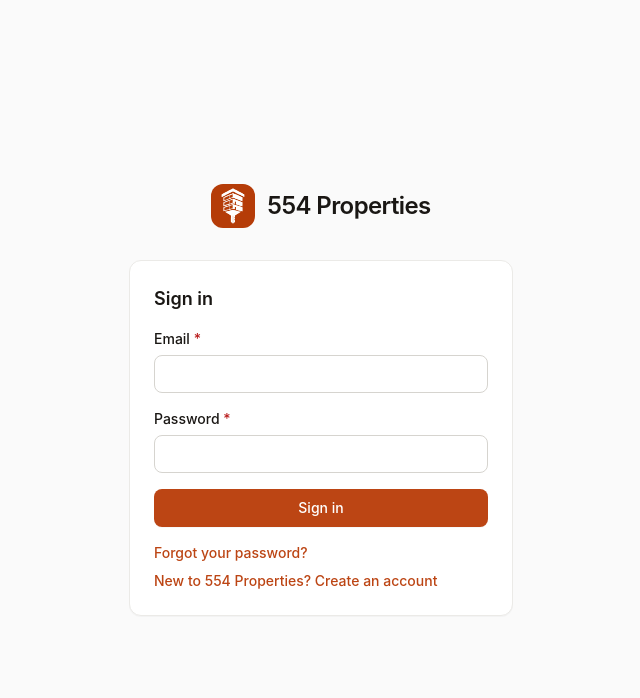
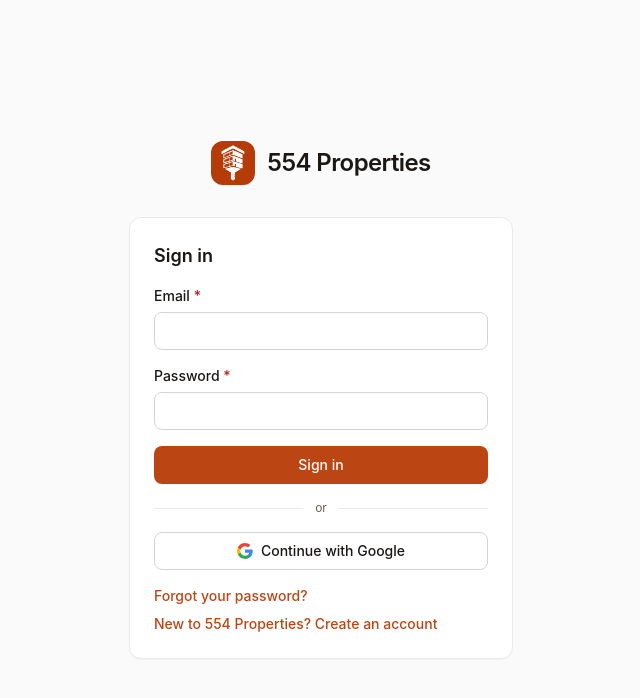
Before and after one commit to 554Ventures/properties-management, a React (Vite) app in the folder apps/web/: page / in a window 1280 px wide. Shown: the top 698 px of the page, without its empty margins (319-959 px from the left). Built offline with nearby package versions, Linux system fonts and the light colour scheme; no server answers.

Commit message:
feat: add sign in with google

```diff
--- a/apps/web/src/pages/Login.tsx
+++ b/apps/web/src/pages/Login.tsx
@@ -14,6 +14,30 @@ import { usePageTitle } from '../lib/usePageTitle';
 import { useAuth } from '../state/auth';
 
 type Mode = 'sign_in' | 'sign_up' | 'forgot' | 'update_password';
+
+/** Google's official multi-color "G" mark — kept as-is per Google's brand guidelines, not a design-token color. */
+function GoogleIcon() {
+  return (
+    <svg viewBox="0 0 18 18" className="h-4 w-4" aria-hidden="true">
+      <path
+        fill="#4285F4"
+        d="M17.64 9.2c0-.637-.057-1.251-.164-1.84H9v3.481h4.844c-.209 1.125-.843 2.078-1.796 2.717v2.258h2.908c1.702-1.567 2.684-3.874 2.684-6.615z"
+      />
+      <path
+        fill="#34A853"
+        d="M9 18c2.43 0 4.467-.806 5.956-2.18l-2.908-2.259c-.806.54-1.837.86-3.048.86-2.344 0-4.328-1.584-5.036-3.711H.957v2.332C2.438 15.983 5.482 18 9 18z"
+      />
+      <path
+        fill="#FBBC05"
+        d="M3.964 10.71A5.41 5.41 0 013.682 9c0-.593.102-1.17.282-1.71V4.958H.957A8.996 8.996 0 000 9c0 1.452.348 2.827.957 4.042l3.007-2.332z"
+      />
+      <path
+        fill="#EA4335"
+        d="M9 3.58c1.321 0 2.508.454 3.44 1.345l2.582-2.58C13.463.891 11.426 0 9 0 5.482 0 2.438 2.017.957 4.958L3.964 7.29C4.672 5.163 6.656 3.58 9 3.58z"
+      />
+    </svg>
+  );
+}
 
 const TITLES: Record<Mode, string> = {
   sign_in: 'Sign in',
@@ -39,6 +63,22 @@ export function Login({ initialMode = 'sign_in' }: { initialMode?: Mode }) {
   const [notice, setNotice] = useState<string | null>(null);
   const [busy, setBusy] = useState(false);
   usePageTitle(TITLES[mode]);
+
+  const signInWithGoogle = async () => {
+    if (!supabase || busy) return;
+    setError(null);
+    setNotice(null);
+    setBusy(true);
+    const { error: err } = await supabase.auth.signInWithOAuth({
+      provider: 'google',
+      options: { redirectTo: `${window.location.origin}/` },
+    });
+    // On success the browser navigates to Google, so only the error path needs to clear `busy`.
+    if (err) {
+      setError(err.message);
+      setBusy(false);
+    }
+  };
 
   const switchMode = (next: Mode) => {
     setMode(next);
@@ -190,6 +230,25 @@ export function Login({ initialMode = 'sign_in' }: { initialMode?: Mode }) {
             {submitLabel}
           </Button>
 
+          {(mode === 'sign_in' || mode === 'sign_up') && supabase && (
+            <>
+              <div className="flex items-center gap-3" role="presentation">
+                <div className="h-px flex-1 bg-border" />
+                <span className="text-xs text-ink-muted">or</span>
+                <div className="h-px flex-1 bg-border" />
+              </div>
+              <Button
+                type="button"
+                variant="secondary"
+                busy={busy}
+                onClick={() => void signInWithGoogle()}
+              >
+                <GoogleIcon />
+                Continue with Google
+              </Button>
+            </>
+          )}
+
           {mode === 'sign_in' && (
             <div className="flex flex-col gap-2">
               <button
```
Also changed, not shown: 1 other file (tests, documents, lock files or other folders).
